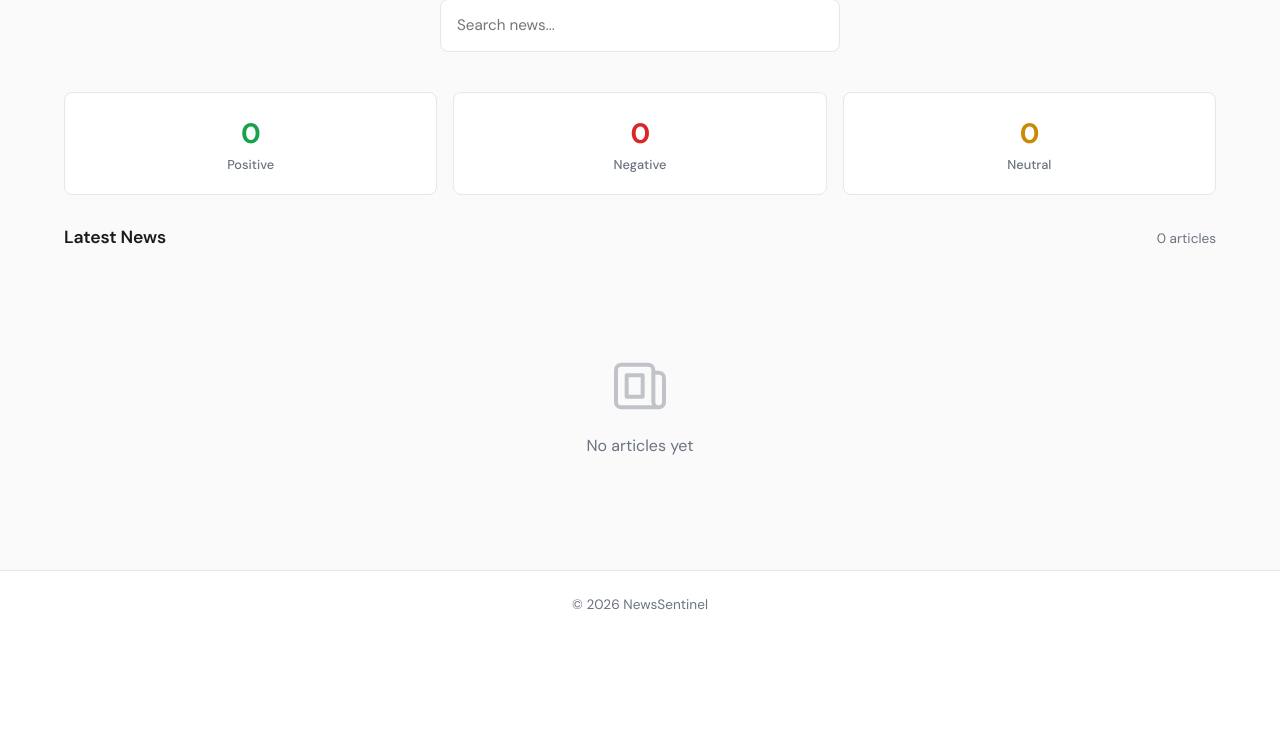
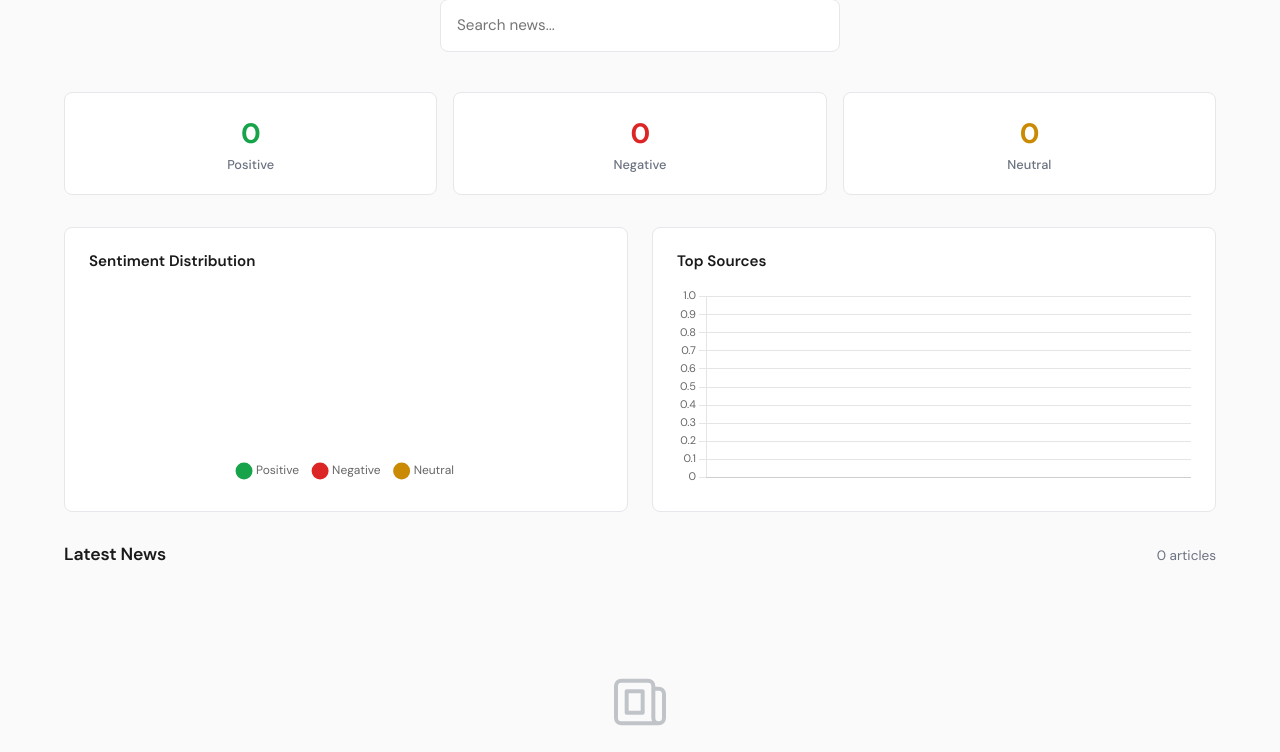
Before and after one commit to AyushPathak4650/Sentiment_News, a Django app: page / in a window 1280 px wide. Shown: the part 200-952 px from the top of the page. Before the commit the page ends 810 px from the top, so only its background shows below. Run offline with Django 5.2, Linux system fonts and the light colour scheme; data that the repository does not hold is empty; parts of the project's set-up code (start-up, migrations or seed data) failed here and were passed over.

Commit message:
Add pie chart and bar chart to dashboard

```diff
--- a/news/static/css/style.css
+++ b/news/static/css/style.css
@@ -351,4 +351,68 @@ footer p {
     main {
         padding: 1.5rem 1rem;
     }
+
+    .dashboard-grid {
+        grid-template-columns: 1fr;
+    }
 }
+
+/* Dashboard Grid */
+.dashboard-grid {
+    display: grid;
+    grid-template-columns: 1fr 1fr;
+    gap: 1.5rem;
+    margin-bottom: 2rem;
+}
+
+.chart-card {
+    background: var(--surface);
+    border: 1px solid var(--border);
+    border-radius: var(--radius);
+    padding: 1.5rem;
+}
+
+.chart-card h3 {
+    font-size: 0.95rem;
+    font-weight: 600;
+    margin-bottom: 1rem;
+}
+
+.chart-wrapper {
+    position: relative;
+    height: 200px;
+}
+
+.chart-wrapper canvas {
+    max-height: 200px;
+}
+
+/* Summary Stats */
+.summary-row {
+    display: grid;
+    grid-template-columns: repeat(2, 1fr);
+    gap: 1rem;
+    margin-top: 1rem;
+}
+
+.summary-item {
+    text-align: center;
+    padding: 1rem;
+    background: var(--bg);
+    border-radius: var(--radius-sm);
+    transition: var(--transition);
+}
+
+.summary-item:hover {
+    background: var(--border);
+}
+
+.summary-item .value {
+    font-size: 1.5rem;
+    font-weight: 700;
+}
+
+.summary-item .label {
+    font-size: 0.75rem;
+    color: var(--secondary);
+}
--- a/news/templates/news/dashboard.html
+++ b/news/templates/news/dashboard.html
@@ -25,6 +25,21 @@
     <div class="stat-card neutral">
         <div class="stat-number">{{ stats.neutral }}</div>
         <div class="stat-label">Neutral</div>
+    </div>
+</div>
+
+<div class="dashboard-grid">
+    <div class="chart-card">
+        <h3>Sentiment Distribution</h3>
+        <div class="chart-wrapper">
+            <canvas id="pieChart"></canvas>
+        </div>
+    </div>
+    <div class="chart-card">
+        <h3>Top Sources</h3>
+        <div class="chart-wrapper">
+            <canvas id="barChart"></canvas>
+        </div>
     </div>
 </div>
 
@@ -76,4 +91,68 @@
     {% endif %}
 </div>
 {% endif %}
+
+<script src="https://cdn.jsdelivr.net/npm/chart.js"></script>
+<script>
+document.addEventListener('DOMContentLoaded', function() {
+    // Pie Chart - Sentiment Distribution
+    const pieCtx = document.getElementById('pieChart').getContext('2d');
+    new Chart(pieCtx, {
+        type: 'pie',
+        data: {
+            labels: ['Positive', 'Negative', 'Neutral'],
+            datasets: [{
+                data: [{{ stats.positive }}, {{ stats.negative }}, {{ stats.neutral }}],
+                backgroundColor: ['#16a34a', '#dc2626', '#ca8a04'],
+                borderWidth: 0
+            }]
+        },
+        options: {
+            responsive: true,
+            maintainAspectRatio: false,
+            plugins: {
+                legend: {
+                    position: 'bottom',
+                    labels: {
+                        padding: 15,
+                        usePointStyle: true,
+                        font: { family: "'DM Sans', sans-serif", size: 12 }
+                    }
+                }
+            }
+        }
+    });
+
+    // Bar Chart - Top Sources
+    const barCtx = document.getElementById('barChart').getContext('2d');
+    new Chart(barCtx, {
+        type: 'bar',
+        data: {
+            labels: {{ source_names|safe }},
+            datasets: [{
+                label: 'Articles',
+                data: {{ source_counts }},
+                backgroundColor: '#6b7280',
+                borderRadius: 4
+            }]
+        },
+        options: {
+            responsive: true,
+            maintainAspectRatio: false,
+            plugins: {
+                legend: { display: false }
+            },
+            scales: {
+                y: {
+                    beginAtZero: true,
+                    ticks: { font: { family: "'DM Sans', sans-serif", size: 11 } }
+                },
+                x: {
+                    ticks: { font: { family: "'DM Sans', sans-serif", size: 11 } }
+                }
+            }
+        }
+    });
+});
+</script>
 {% endblock %}
--- a/news/views.py
+++ b/news/views.py
@@ -1,7 +1,7 @@
 from django.shortcuts import render
 from .models import NewsArticle
 from django.core.paginator import Paginator, EmptyPage, PageNotAnInteger
-from django.db.models import Q
+from django.db.models import Q, Count
 from django.http import Http404
 
 
@@ -29,6 +29,13 @@ def dashboard(request):
         else:
             stats['neutral'] += 1
 
+    # Get top sources
+    sources = list(NewsArticle.objects.values('source_name').annotate(
+        count=Count('id')
+    ).order_by('-count')[:8])
+    source_names = [s['source_name'] for s in sources]
+    source_counts = [s['count'] for s in sources]
+
     paginator = Paginator(latest_100, 9)
     page = request.GET.get('page', 1)
 
@@ -42,6 +49,8 @@ def dashboard(request):
         'stats': stats,
         'search_term': search_term,
         'total_articles': NewsArticle.objects.count(),
+        'source_names': source_names,
+        'source_counts': source_counts,
     }
     return render(request, 'news/dashboard.html', context)
 
```
